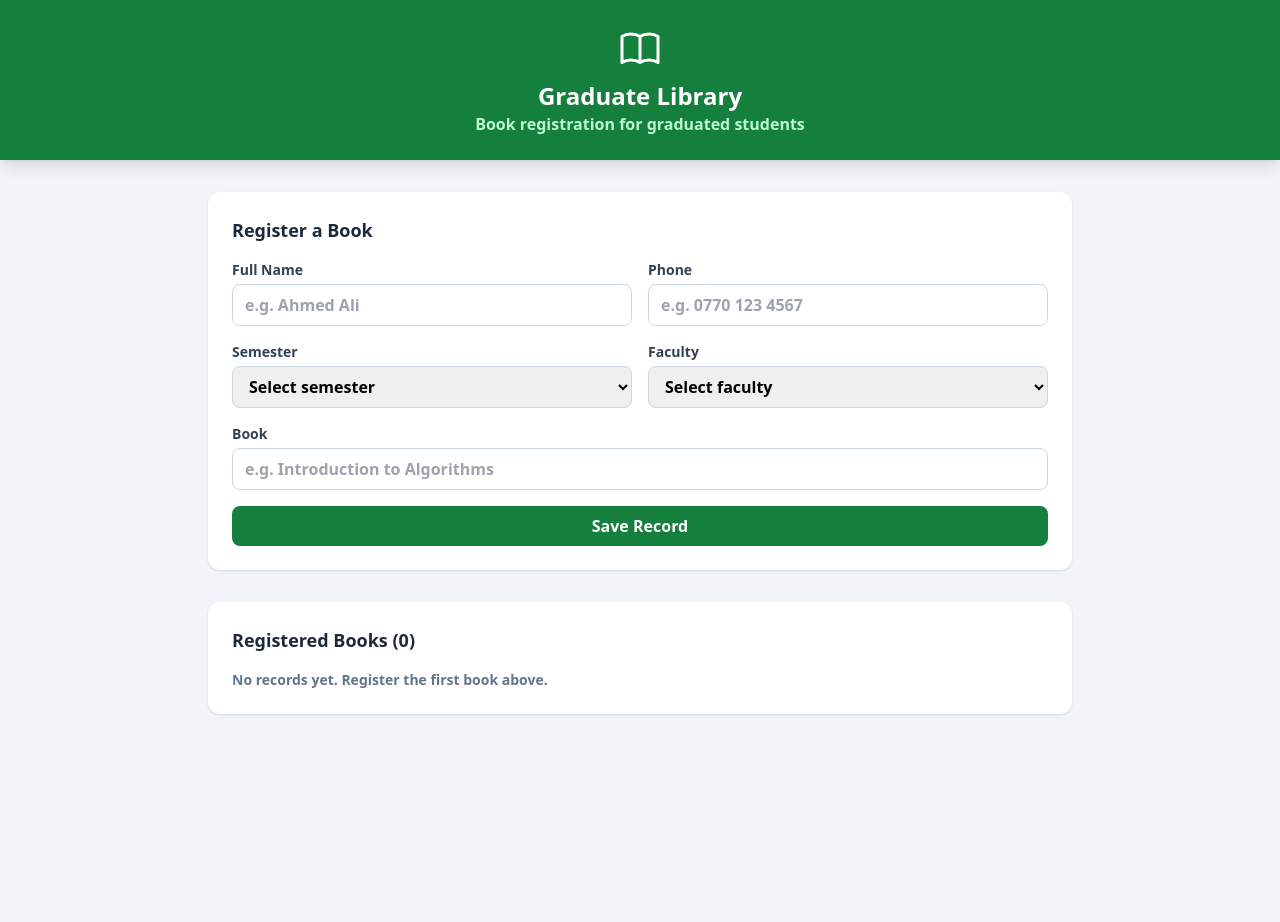
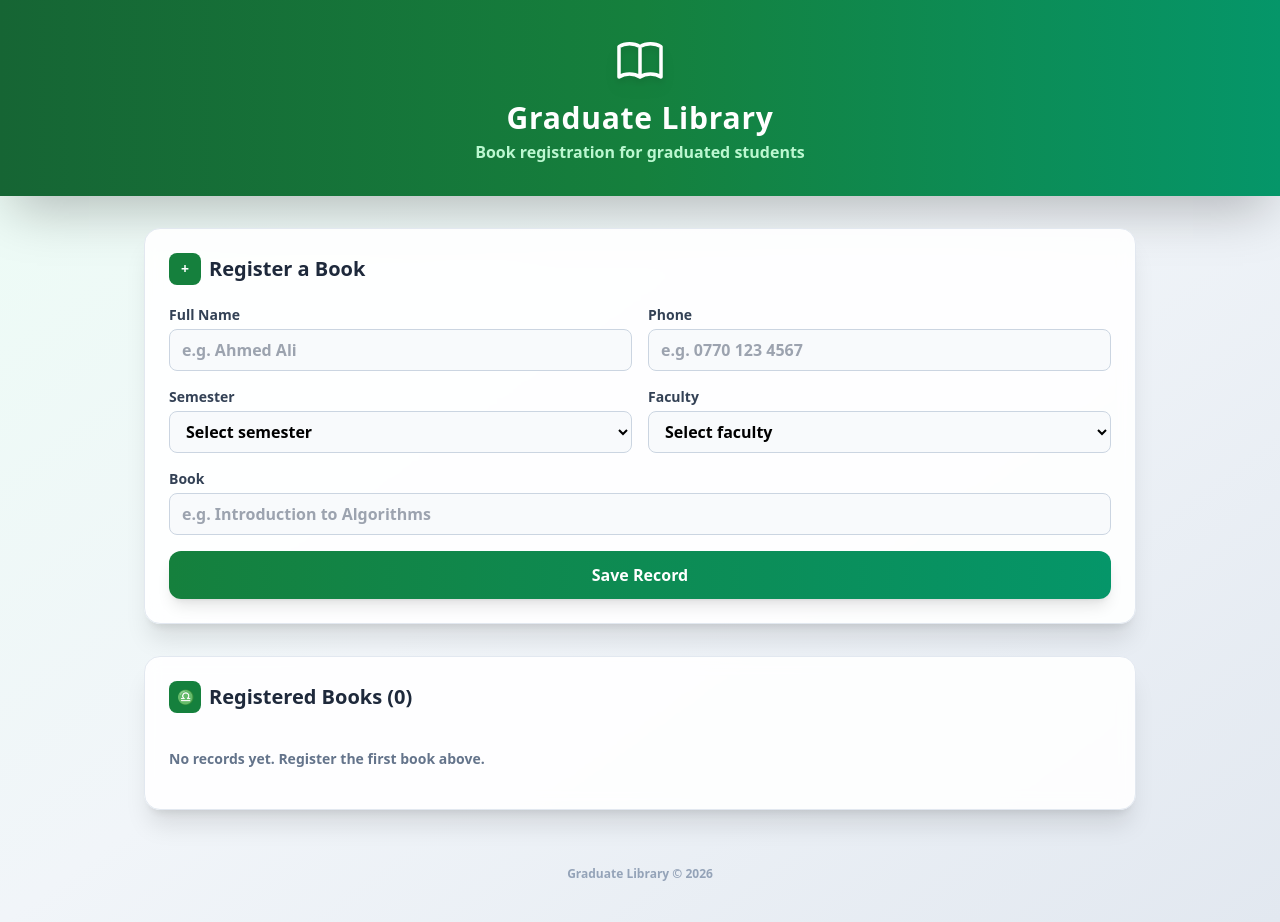
Before and after one commit to mountmason763-cpu/library, a Flask app: template templates/index.html in a window 1280 px wide. Before the commit the page ends 715 px from the top, so only its background shows below. Run offline with Flask 3, Linux system fonts and the light colour scheme; the template is opened without the code that fills it, so the values that code supplies are empty; parts of the project's set-up code (start-up, migrations or seed data) failed here and were passed over; some libraries are stand-ins or nearby versions.

Commit message:
beautify styling and css

```diff
--- a/templates/index.html
+++ b/templates/index.html
@@ -6,48 +6,51 @@
     <title>Graduate Library</title>
     <script src="https://cdn.tailwindcss.com"></script>
 </head>
-<body class="bg-slate-100 min-h-screen font-bold">
+<body class="min-h-screen font-bold bg-gradient-to-br from-emerald-50 via-slate-100 to-slate-200">
 
-    <header class="bg-green-700 text-white shadow-lg">
-        <div class="max-w-4xl mx-auto px-4 py-6 text-center">
-            <svg xmlns="http://www.w3.org/2000/svg" class="w-12 h-12 mx-auto mb-2" fill="none" viewBox="0 0 24 24" stroke="currentColor" aria-label="Graduate Library logo">
+    <header class="bg-gradient-to-r from-green-800 via-green-700 to-emerald-600 text-white shadow-2xl">
+        <div class="max-w-5xl mx-auto px-4 py-8 text-center relative">
+            <svg xmlns="http://www.w3.org/2000/svg" class="w-14 h-14 mx-auto mb-3 drop-shadow-lg" fill="none" viewBox="0 0 24 24" stroke="currentColor" aria-label="Graduate Library logo">
                 <path stroke-linecap="round" stroke-linejoin="round" stroke-width="1.5" d="M12 6.253v13m0-13C10.832 5.477 9.246 5 7.5 5S4.168 5.477 3 6.253v13C4.168 18.477 5.754 18 7.5 18s3.332.477 4.5 1.253m0-13C13.168 5.477 14.754 5 16.5 5c1.747 0 3.332.477 4.5 1.253v13C19.832 18.477 18.247 18 16.5 18c-1.746 0-3.332.477-4.5 1.253" />
             </svg>
-            <h1 class="text-2xl font-bold">Graduate Library</h1>
-            <p class="text-green-200">Book registration for graduated students</p>
+            <h1 class="text-3xl font-extrabold tracking-wide">Graduate Library</h1>
+            <p class="text-green-200 mt-1">Book registration for graduated students</p>
         </div>
     </header>
 
-    <main class="max-w-4xl mx-auto px-4 py-8">
+    <main class="max-w-5xl mx-auto px-4 py-8">
 
         {% with messages = get_flashed_messages(with_categories=true) %}
             {% if messages %}
                 {% for category, message in messages %}
-                    <div class="mb-4 px-4 py-3 rounded-lg text-sm font-bold
-                        {% if category == 'error' %}bg-red-100 text-red-700 border border-red-300{% else %}bg-green-100 text-green-700 border border-green-300{% endif %}">
+                    <div class="mb-4 px-4 py-3 rounded-xl text-sm font-bold shadow-sm
+                        {% if category == 'error' %}bg-red-100 text-red-700 border-l-4 border-red-500{% else %}bg-green-100 text-green-700 border-l-4 border-green-500{% endif %}">
                         {{ message }}
                     </div>
                 {% endfor %}
             {% endif %}
         {% endwith %}
 
-        <section class="bg-white rounded-xl shadow p-6 mb-8">
-            <h2 class="text-lg font-bold text-slate-800 mb-4">Register a Book</h2>
+        <section class="bg-white/90 backdrop-blur rounded-2xl shadow-xl border border-slate-200 p-6 mb-8 hover:shadow-2xl transition-shadow">
+            <h2 class="text-xl font-extrabold text-slate-800 mb-5 flex items-center gap-2">
+                <span class="w-8 h-8 rounded-lg bg-green-700 text-white flex items-center justify-center text-sm">+</span>
+                Register a Book
+            </h2>
             <form method="post" action="{{ url_for('add_student') }}" class="grid grid-cols-1 md:grid-cols-2 gap-4">
                 <div>
                     <label class="block text-sm font-bold text-slate-700 mb-1" for="full_name">Full Name</label>
                     <input type="text" name="full_name" id="full_name" required placeholder="e.g. Ahmed Ali"
-                        class="w-full rounded-lg border border-slate-300 px-3 py-2 focus:outline-none focus:ring-2 focus:ring-indigo-500">
+                        class="w-full rounded-lg border border-slate-300 bg-slate-50 px-3 py-2 focus:outline-none focus:ring-2 focus:ring-green-500 focus:border-green-500 focus:bg-white transition">
                 </div>
                 <div>
                     <label class="block text-sm font-bold text-slate-700 mb-1" for="phone">Phone</label>
                     <input type="tel" name="phone" id="phone" required placeholder="e.g. 0770 123 4567"
-                        class="w-full rounded-lg border border-slate-300 px-3 py-2 focus:outline-none focus:ring-2 focus:ring-indigo-500">
+                        class="w-full rounded-lg border border-slate-300 bg-slate-50 px-3 py-2 focus:outline-none focus:ring-2 focus:ring-green-500 focus:border-green-500 focus:bg-white transition">
                 </div>
                 <div>
                     <label class="block text-sm font-bold text-slate-700 mb-1" for="semester">Semester</label>
                     <select name="semester" id="semester" required
-                        class="w-full rounded-lg border border-slate-300 px-3 py-2 focus:outline-none focus:ring-2 focus:ring-indigo-500">
+                        class="w-full rounded-lg border border-slate-300 bg-slate-50 px-3 py-2 focus:outline-none focus:ring-2 focus:ring-green-500 focus:border-green-500 focus:bg-white transition">
                         <option value="" disabled selected>Select semester</option>
                         <option value="1">1</option>
                         <option value="2">2</option>
@@ -63,7 +66,7 @@
                 <div>
                     <label class="block text-sm font-bold text-slate-700 mb-1" for="faculty">Faculty</label>
                     <select name="faculty" id="faculty" required
-                        class="w-full rounded-lg border border-slate-300 px-3 py-2 focus:outline-none focus:ring-2 focus:ring-indigo-500">
+                        class="w-full rounded-lg border border-slate-300 bg-slate-50 px-3 py-2 focus:outline-none focus:ring-2 focus:ring-green-500 focus:border-green-500 focus:bg-white transition">
                         <option value="" disabled selected>Select faculty</option>
                         <option value="IT">IT</option>
                         <option value="BBA">BBA</option>
@@ -74,23 +77,26 @@
                 <div class="md:col-span-2">
                     <label class="block text-sm font-bold text-slate-700 mb-1" for="book">Book</label>
                     <input type="text" name="book" id="book" required placeholder="e.g. Introduction to Algorithms"
-                        class="w-full rounded-lg border border-slate-300 px-3 py-2 focus:outline-none focus:ring-2 focus:ring-indigo-500">
+                        class="w-full rounded-lg border border-slate-300 bg-slate-50 px-3 py-2 focus:outline-none focus:ring-2 focus:ring-green-500 focus:border-green-500 focus:bg-white transition">
                 </div>
                 <div class="md:col-span-2">
                     <button type="submit"
-                        class="w-full bg-green-700 hover:bg-green-800 text-white font-bold py-2 px-4 rounded-lg transition">
+                        class="w-full bg-gradient-to-r from-green-700 to-emerald-600 hover:from-green-800 hover:to-emerald-700 text-white font-extrabold py-3 px-4 rounded-xl shadow-lg hover:shadow-xl transition active:scale-[0.99]">
                         Save Record
                     </button>
                 </div>
             </form>
         </section>
 
-        <section class="bg-white rounded-xl shadow p-6">
-            <h2 class="text-lg font-bold text-slate-800 mb-4">Registered Books ({{ students|length }})</h2>
+        <section class="bg-white/90 backdrop-blur rounded-2xl shadow-xl border border-slate-200 p-6 hover:shadow-2xl transition-shadow">
+            <h2 class="text-xl font-extrabold text-slate-800 mb-5 flex items-center gap-2">
+                <span class="w-8 h-8 rounded-lg bg-green-700 text-white flex items-center justify-center text-sm">&#9806;</span>
+                Registered Books ({{ students|length }})
+            </h2>
             {% if students %}
-                <div class="overflow-x-auto">
+                <div class="overflow-x-auto rounded-xl border border-slate-200">
                     <table class="w-full text-sm text-left text-slate-700">
-                        <thead class="text-xs uppercase bg-slate-50 text-slate-500">
+                        <thead class="text-xs uppercase bg-slate-100 text-slate-600">
                             <tr>
                                 <th class="px-4 py-3">Full Name</th>
                                 <th class="px-4 py-3">Phone</th>
@@ -101,20 +107,20 @@
                                 <th class="px-4 py-3">Action</th>
                             </tr>
                         </thead>
-                        <tbody class="divide-y divide-slate-200">
+                        <tbody class="divide-y divide-slate-200 bg-white">
                             {% for student in students %}
-                            <tr class="hover:bg-slate-50">
-                                <td class="px-4 py-3 font-bold">{{ student['full_name'] }}</td>
+                            <tr class="hover:bg-green-50 transition-colors">
+                                <td class="px-4 py-3 font-bold text-slate-800">{{ student['full_name'] }}</td>
                                 <td class="px-4 py-3">{{ student['phone'] }}</td>
-                                <td class="px-4 py-3">{{ student['semester'] }}</td>
-                                <td class="px-4 py-3">{{ student['faculty'] }}</td>
-                                <td class="px-4 py-3">{{ student['book'] }}</td>
-                                <td class="px-4 py-3">{{ student['created_at'] }}</td>
+                                <td class="px-4 py-3"><span class="px-2.5 py-1 rounded-full bg-slate-100 text-slate-700 text-xs font-bold">{{ student['semester'] }}</span></td>
+                                <td class="px-4 py-3"><span class="px-2.5 py-1 rounded-full bg-emerald-100 text-emerald-800 text-xs font-bold">{{ student['faculty'] }}</span></td>
+                                <td class="px-4 py-3 font-bold text-slate-800">{{ student['book'] }}</td>
+                                <td class="px-4 py-3 text-xs text-slate-500">{{ student['created_at'] }}</td>
                                 <td class="px-4 py-3">
                                     <form method="post" action="{{ url_for('delete_student', student_id=student['id']) }}"
                                           onsubmit="return confirm('Delete this record?');">
                                         <button type="submit"
-                                            class="text-red-600 hover:text-red-800 font-bold">Delete</button>
+                                            class="px-3 py-1.5 rounded-lg bg-red-50 text-red-600 hover:bg-red-600 hover:text-white font-bold transition">Delete</button>
                                     </form>
                                 </td>
                             </tr>
@@ -123,11 +129,13 @@
                     </table>
                 </div>
             {% else %}
-                <p class="text-slate-500 text-sm">No records yet. Register the first book above.</p>
+                <p class="text-slate-500 text-sm py-4">No records yet. Register the first book above.</p>
             {% endif %}
         </section>
 
     </main>
 
+    <footer class="text-center text-slate-400 text-xs py-6 pb-10">Graduate Library &copy; 2026</footer>
+
 </body>
 </html>
```
